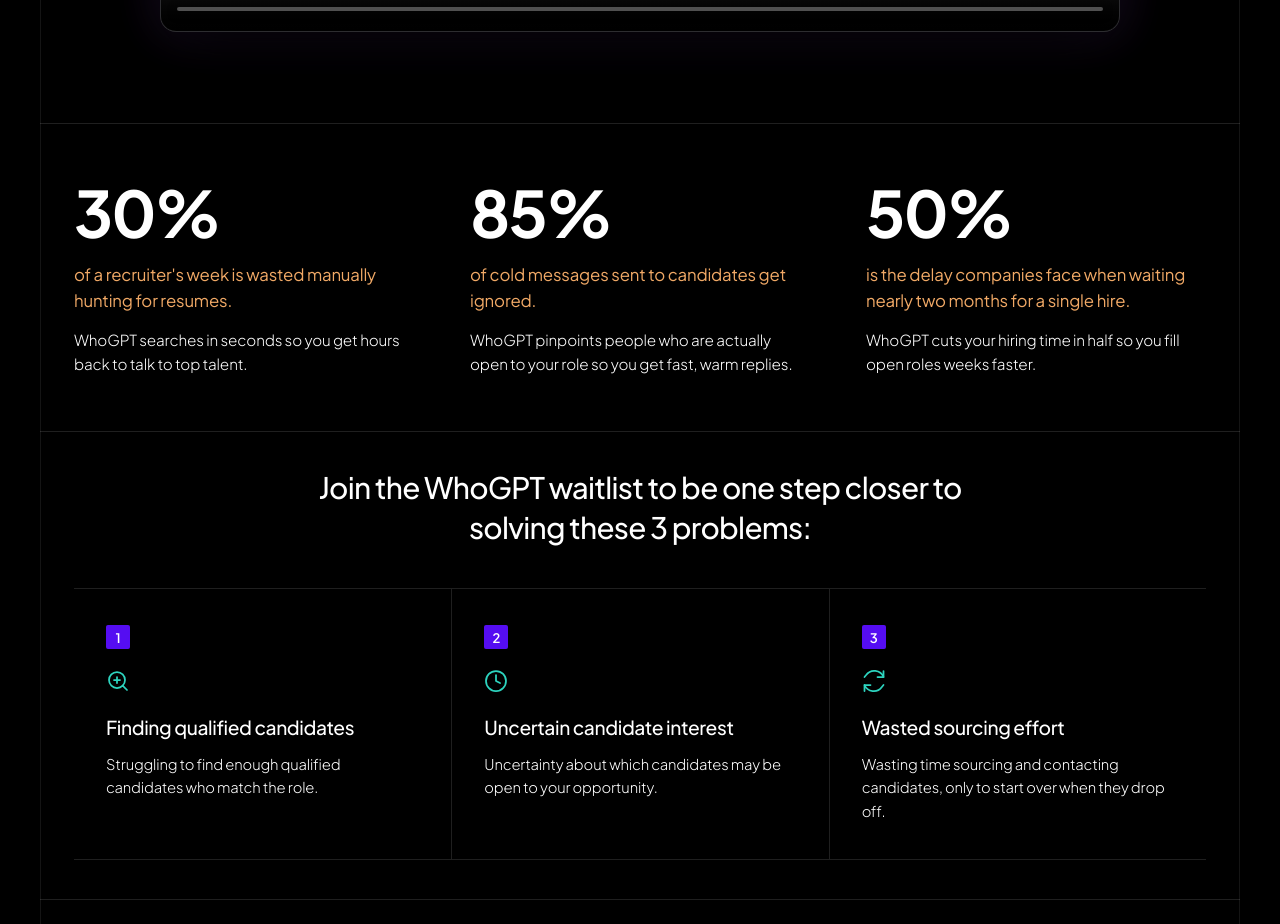
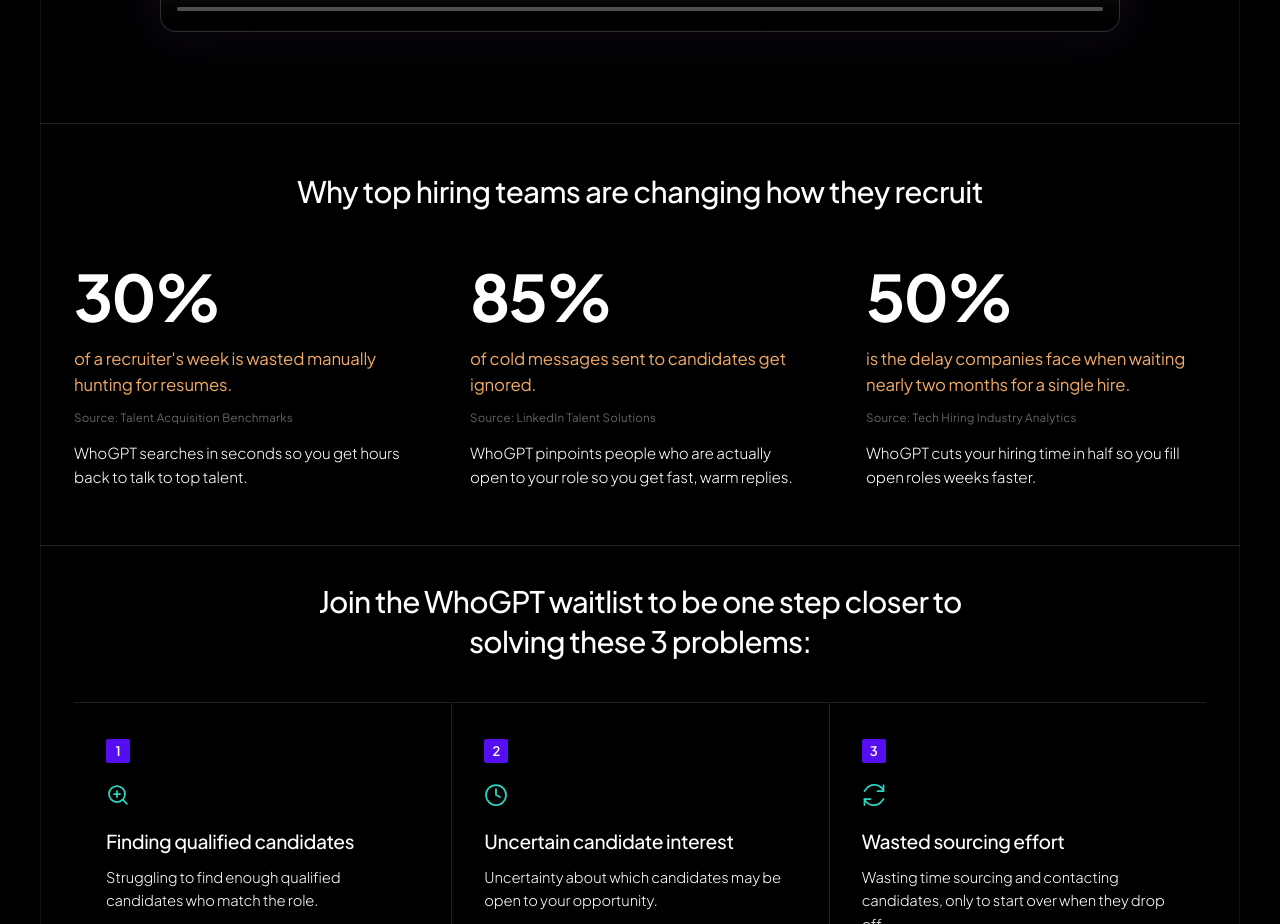
Before and after one commit to IIIDynasty/aptus-prototype, a website built with Vite: page people-search-mvp/index.html in a window 1280 px wide. Shown: the part 1160-2084 px from the top of the page. Built offline with nearby package versions, Linux system fonts and the light colour scheme; grey boxes are pictures that could not be loaded.

Commit message:
feat(whogpt): add centered title and faint source citations to market reality section

```diff
--- a/people-search-mvp/index.html
+++ b/people-search-mvp/index.html
@@ -190,11 +190,19 @@
     <!-- SECTION 3: INDUSTRY STATISTICS & MARKET REALITY -->
     <section class="statistics-section" id="insights">
       <div class="container">
+        <!-- Centered Section Heading -->
+        <div class="section-header text-center">
+          <h2 class="statistics-intro-heading">
+            Why top hiring teams are changing how they recruit
+          </h2>
+        </div>
+
         <div class="stats-three-grid">
           <!-- Stat 1: Time Drain -->
           <div class="stat-col">
             <div class="stat-metric-number">30%</div>
             <p class="stat-problem-reality">of a recruiter's week is wasted manually hunting for resumes.</p>
+            <span class="stat-source-ref">Source: Talent Acquisition Benchmarks</span>
             <p class="stat-dream-outcome">WhoGPT searches in seconds so you get hours back to talk to top talent.</p>
           </div>
 
@@ -202,6 +210,7 @@
           <div class="stat-col">
             <div class="stat-metric-number">85%</div>
             <p class="stat-problem-reality">of cold messages sent to candidates get ignored.</p>
+            <span class="stat-source-ref">Source: LinkedIn Talent Solutions</span>
             <p class="stat-dream-outcome">WhoGPT pinpoints people who are actually open to your role so you get fast, warm replies.</p>
           </div>
 
@@ -209,6 +218,7 @@
           <div class="stat-col">
             <div class="stat-metric-number">50%</div>
             <p class="stat-problem-reality">is the delay companies face when waiting nearly two months for a single hire.</p>
+            <span class="stat-source-ref">Source: Tech Hiring Industry Analytics</span>
             <p class="stat-dream-outcome">WhoGPT cuts your hiring time in half so you fill open roles weeks faster.</p>
           </div>
         </div>
--- a/people-search-mvp/style.css
+++ b/people-search-mvp/style.css
@@ -3295,9 +3295,21 @@
   color: #FFFFFF !important;
   position: relative;
   z-index: 1;
-  padding-top: 3.5rem !important;
+  padding-top: 3rem !important;
   padding-bottom: 3.5rem !important;
   border-bottom: none !important;
+}
+
+.render-dark-theme .statistics-intro-heading {
+  font-family: 'Plus Jakarta Sans', sans-serif !important;
+  font-size: clamp(1.4rem, 2.5vw, 1.85rem) !important;
+  font-weight: 500 !important;
+  color: #FFFFFF !important;
+  line-height: 1.35 !important;
+  max-width: 720px;
+  margin: 0 auto 3.25rem auto !important; /* Pushes the 3 columns down with generous, clean margin */
+  text-align: center;
+  letter-spacing: -0.02em;
 }
 
 .render-dark-theme .stats-three-grid {
@@ -3330,8 +3342,18 @@
   font-size: 1.05rem !important;
   line-height: 1.55 !important;
   font-weight: 400 !important;
-  margin-bottom: 0.85rem !important;
+  margin-bottom: 0.65rem !important;
   letter-spacing: -0.01em !important;
+}
+
+.render-dark-theme .stat-source-ref {
+  display: block !important;
+  font-family: 'Plus Jakarta Sans', sans-serif !important;
+  font-size: 0.72rem !important;
+  color: rgba(255, 255, 255, 0.4) !important; /* Very small text and faint color as requested */
+  letter-spacing: 0.02em !important;
+  margin-bottom: 0.95rem !important;
+  font-weight: 400 !important;
 }
 
 .render-dark-theme .stat-dream-outcome {
```
